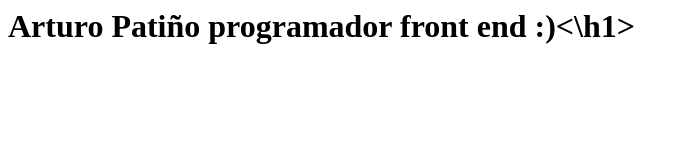
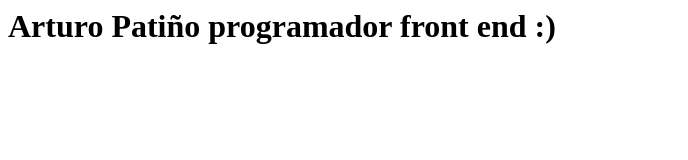
Before and after one commit to Medric943/portafolio, a plain HTML site: page index.html in a window 1280 px wide. Shown: the whole page, without its empty margins (0-688 px from the left). Drawn offline with Linux system fonts and the light colour scheme.

Commit message:
Update index.html

```diff
--- a/index.html
+++ b/index.html
@@ -1 +1 @@
-<h1>Arturo Patiño programador front end :)<\h1>
+<h1>Arturo Patiño programador front end :)</h1>
```
